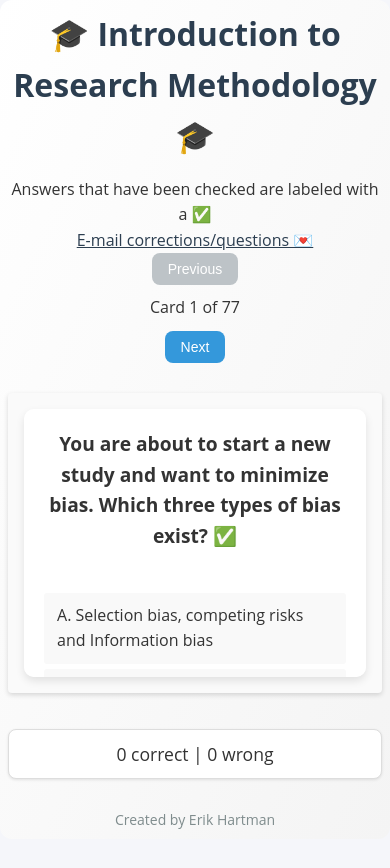
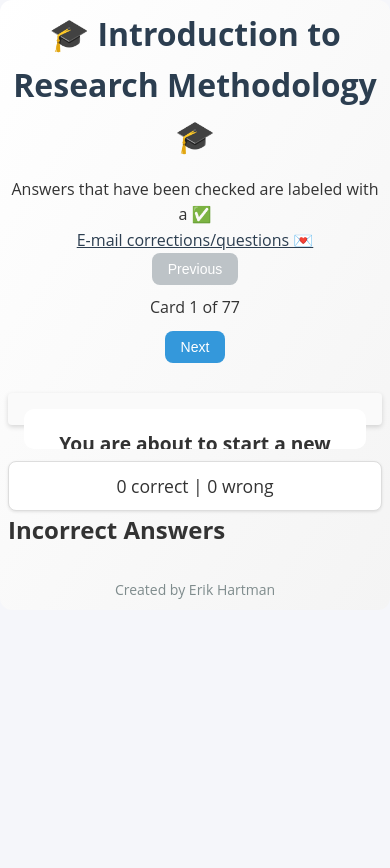
Before and after one commit to ErikHartman/erikhartman.github.io, a Jekyll site: the page flashcards/index.html, which Jekyll copies as it is, in a window 390 px wide. Shown: the top 868 px of the page. Built offline with Jekyll 4.4.1, drawn with Linux system fonts in a browser that asks for light colours.

Commit message:
Update flashcards

```diff
--- a/flashcards/flashcards.js
+++ b/flashcards/flashcards.js
@@ -8,6 +8,7 @@
     const nextBtn = document.getElementById('next-btn');
     const cardCounter = document.getElementById('card-counter');
     const loadingIndicator = document.getElementById('loading-indicator');
+    const incorrectList = document.getElementById('incorrect-list');
 
     // Flash cards data
     let allCards = [];
@@ -265,6 +266,11 @@
                             frontOptions.querySelectorAll('.option')[i].classList.add('correct');
                         }
                     });
+                    const li = document.createElement('li');
+                    li.textContent = card.question;
+                    // Optional: also include their chosen answer
+                    // li.textContent = `${card.question} (Your answer: ${option.text})`;
+                    incorrectList.appendChild(li);
                 }
                 document.getElementById('score-correct').textContent = correctCount;
                 document.getElementById('score-wrong').textContent = wrongCount;
--- a/flashcards/index.html
+++ b/flashcards/index.html
@@ -113,6 +113,10 @@
                 <span id="score-correct">0</span> correct |
                 <span id="score-wrong">0</span> wrong
             </div>
+            <div id="incorrect-section">
+                <h2>Incorrect Answers</h2>
+                <ul id="incorrect-list"></ul>
+            </div>
         </main>
 
         <footer>
--- a/flashcards/styles.css
+++ b/flashcards/styles.css
@@ -200,6 +200,13 @@
     }
 }
 
+@media (max-width: 600px) {
+    .flashcard-container {
+        height: auto !important;
+        overflow-y: auto;
+    }
+}
+
 .scoreboard {
     background-color: #ffffff;
     border: 1px solid #ddd;
```
